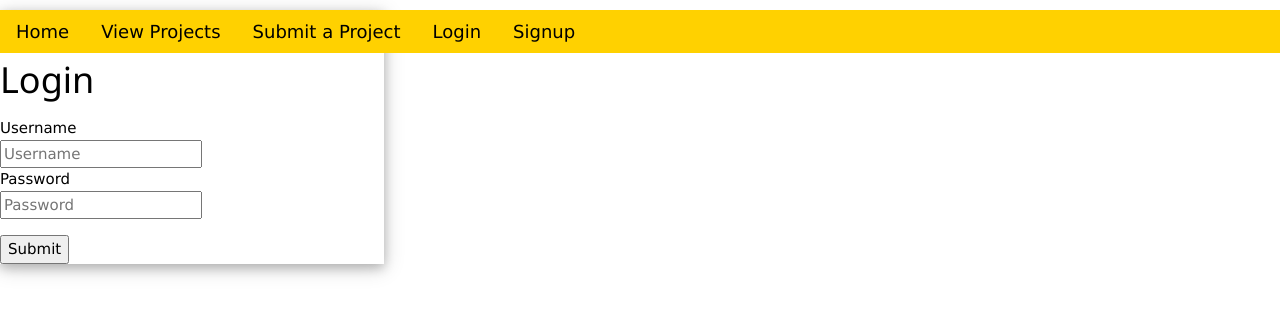
After one commit to TheKing-coder68/Devcasr, a Flask app: page /login in a window 1280 px wide. The commit adds this page. Shown: the top 315 px of the page. Run offline with Flask 2, Linux system fonts and the light colour scheme; some libraries are stand-ins or nearby versions.

Commit message:
Finished the login/signup logic. Stoll have to do the CSS for the Login.html page.

```diff
--- a/main.py
+++ b/main.py
@@ -12,9 +12,8 @@ app.config['SECRET_KEY'] = os.environ.get('SECRET_KEY', None)
 def home():
 	return render_template("home.html")
 
-@app.route('/auth')
-def auth():
-	return render_template("auth.html")
+@app.route('/signup', methods=['POST','GET'])
+def signup():
 	if request.method=="POST":
 		user = mongo.db.User
 
@@ -23,12 +22,29 @@ def auth():
 		password = request.form.get("signup-password")
 
 		if not re.search('^[^@ ]+@[^@ ]+\.[^@ .]{2,}$', email):
-        		flash("That is not a valid email entry, please try again.")
+			flash("That is not a valid email entry, please try again.")
 
 		user.insert_one({"Username":user_name, "Password":password, "Email":email})
 		flash("You have signed in.")
-		return render_template("auth.html")
-	return render_template("auth.html")
+		return render_template("signup.html")
+	return render_template("signup.html")
+
+@app.route('/login', methods=['POST','GET'])
+def login():
+	if request.method == "POST":
+		user = mongo.db.User
+
+		user_name= request.form.get("login-username")
+		password = request.form.get("login-password")
+
+		if not user.find_one({"Username":user_name, "Password":password}):
+			flash("Your login information is incorrect, please try again.")
+
+		if user.find_one({"Username":user_name, "Password":password}):
+			flash("You have successfully logged in!!")
+			return render_template("home.html")
+
+	return render_template("login.html")
 
 if __name__ == "__main__":
 	app.run(host='0.0.0.0', port='8080', debug=True)
--- a/templates/base.html
+++ b/templates/base.html
@@ -11,12 +11,20 @@
 
 <body>
 	<div class="navbar w3-col l12 m12 s12 w3-bar w3-large">
-  		<button class="w3-hover-black w3-bar-item w3-button">Home</button>
+  		<a href= "{{url_for('home')}}"><button class="w3-hover-black w3-bar-item w3-button">Home</button></a>
   		<button class="w3-hover-black w3-bar-item w3-button">View Projects</button>
   		<button class="w3-hover-black w3-bar-item w3-button">Submit a Project</button>
-		<button class="w3-hover-black w3-bar-item w3-button">Login</button>
-		<button class="w3-hover-black w3-bar-item w3-button">Signup</button>
+		<a href="{{url_for('login')}}"><button class="w3-hover-black w3-bar-item w3-button">Login</button></a>
+		<a href="{{url_for('signup')}}"><button class="w3-hover-black w3-bar-item w3-button">Signup</button></a>
 	</div>
+	{% with messages=get_flashed_messages()%}
+	{% if messages %}
+		{%for msg in messages%}
+			<p>{{msg}}</p>
+		{% endfor %}
+	{% endif %}
+	{% endwith %}
+
 	{% block content %}
 
 	{% endblock %}
--- /dev/null
+++ b/templates/login.html
@@ -0,0 +1,19 @@
+{% extends 'base.html' %}
+{% block title %}
+<title>Login</title>
+{% endblock %}
+{% block content %}
+		<!--Login -->
+		<form method= "POST" class="login-form w3-card-4" style= "width:30%;">
+			<h1>Login</h1>
+
+				<!-- User Name-->
+            <label for="userName"> Username </label> <br>
+            <input type="text" name="login-username" id="login-username" placeholder="Username"> <br>
+            	<!--Password-->
+            <label for="password"> Password</label> <br>
+            <input type="password" name="login-password" id="login-password" placeholder="Password"> <br>
+                <!--Submit-->
+    	    <input class="w3-margin-top" type="submit" id="submit" placeholder="Submit">
+		</form>
+{% endblock %}
```
Also changed, not shown: templates/auth.html (deleted, +0 -52 lines), templates/signup.html (added, +27 -0 lines), 2 other files.
